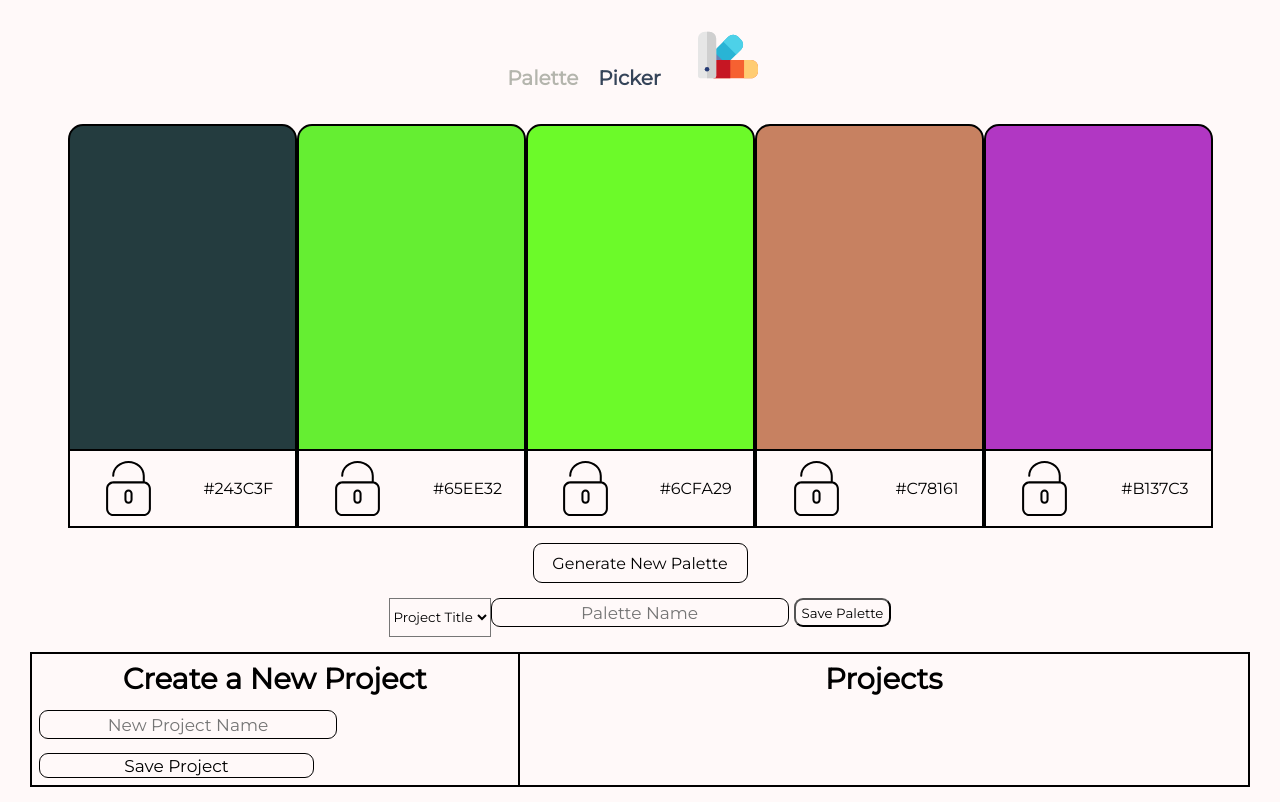
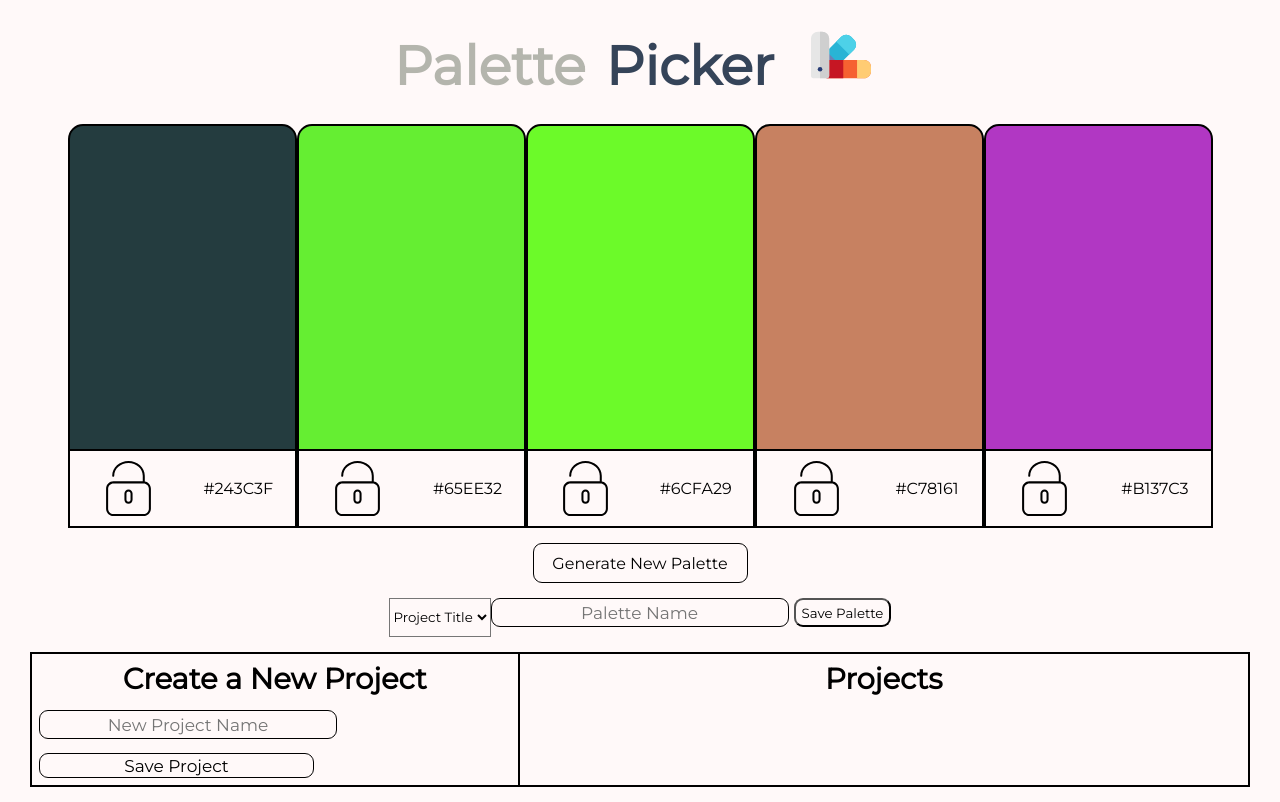
Before and after one commit to patrickjneel/palette-picker, a website: page public/index.html in a window 1280 px wide. Drawn offline with nearby package versions, Linux system fonts and the light colour scheme; no server answers.

Commit message:
fixed styling and the test environment

```diff
--- a/public/css/styles.css
+++ b/public/css/styles.css
@@ -10,16 +10,14 @@ header {
   text-align: center;
 }
 
-h1 {
-  font-size: 54px;
-}
-
 .h1-first {
   color: #B4B5AD;
+  font-size: 54px;
 }
 
 .h1-second {
   color: #354459;
+  font-size: 54px;
 }
 
 #logo {
```
Also changed, not shown: test/routes.spec.js (+1 -1 lines).
